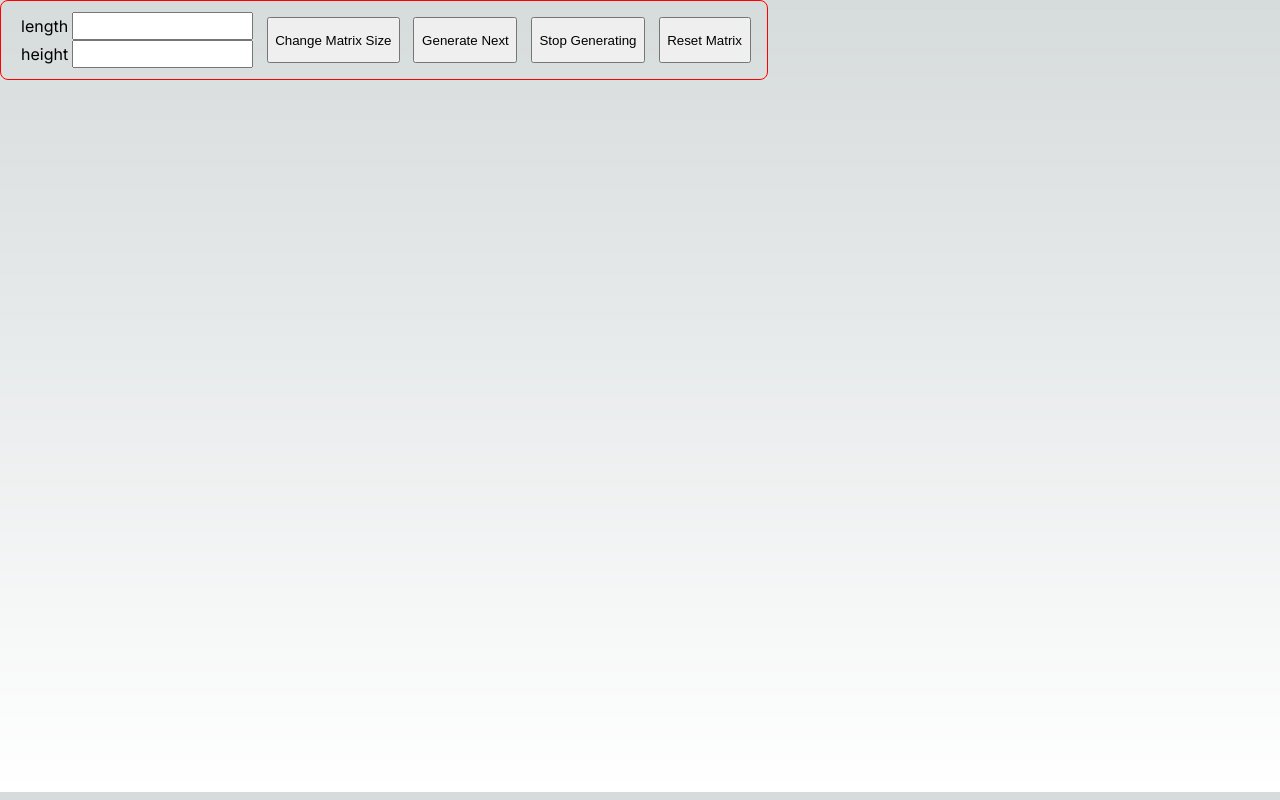
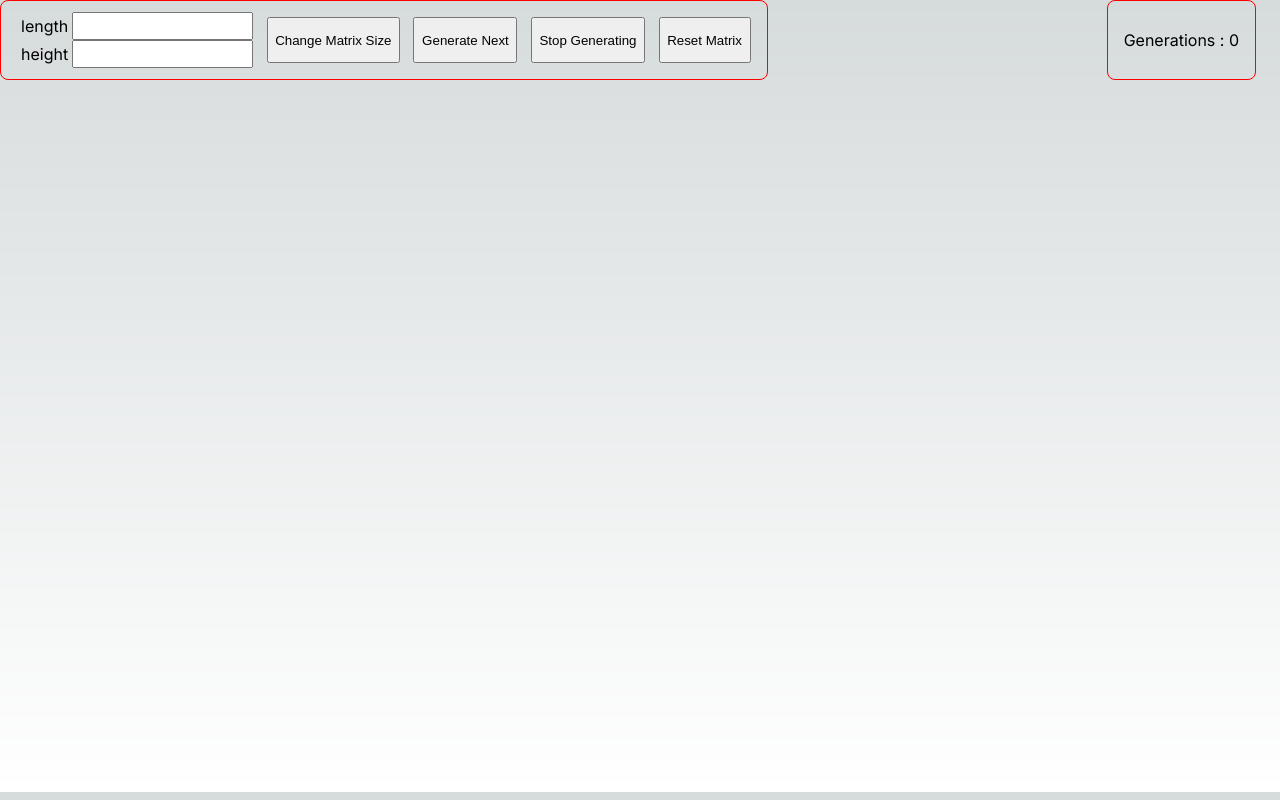
Before and after one commit to rif42/game-of-life-typescript, a Next.js app: page / in a window 1280 px wide. Built offline with nearby package versions, Linux system fonts and the light colour scheme.

Commit message:
fix: improved start and pause generation algorithms

```diff
--- a/src/app/page.tsx
+++ b/src/app/page.tsx
@@ -17,8 +17,12 @@ export default function Home() {
     const xnumber = useRef<HTMLInputElement>(null);
     const ynumber = useRef<HTMLInputElement>(null);
     const [generations, setGenerations] = useState(0);
+    const [generationState, setGenerationState]= useState(0)
+    // 0 reset, 1 pause, 2 play
 
     function createMatrix(x: number, y: number) {
+        setGenerationState(0)
+        setGenerations(0)
         setMatrix(new Array(x * y).fill(0));
     }
     // const handleUpdate = () => {
@@ -52,13 +56,13 @@ export default function Home() {
     }
 
     useEffect(() => {
-        while (generations > 0) {
+        while (generationState === 2) {
             const intervalId = setInterval(generateNext, 1000); // run every second
             return () => {
                 clearInterval(intervalId); // clear interval on component unmount
             };
         }
-    }, [generations]);
+    });
 
     function generateNext() {
         const buffer_matrix: number[] = matrix;
@@ -188,48 +192,37 @@ export default function Home() {
     return (
         <>
             <ToastContainer />
-            <div
-                style={{
-                    display: "flex",
-                    position: "absolute",
-                    justifySelf: "center",
-                    flexDirection: "row",
-                    padding: "1em",
-                    height: "5em",
-                    alignItems: "center",
-                    borderRadius: "0.5em",
-                    border: "1px solid red",
-                    zIndex: 100,
-                }}>
-                <div style={{ display: "flex", flexDirection: "column" }}>
-                    <div style={{ display: "flex", flexDirection: "row" }}>
+            <div className='generations-container'>Generations : {generations}</div>
+            <div className='control-container'>
+                <div className='flex-col'>
+                    <div className='flex-row'>
                         <div style={{ padding: "0.25em" }}>length</div>
                         <input type='number' ref={xnumber}></input>
                     </div>
-                    <div style={{ display: "flex", flexDirection: "row" }}>
+                    <div className='flex-row'>
                         <div style={{ padding: "0.25em" }}>height</div>
                         <input type='number' ref={ynumber}></input>
                     </div>
                 </div>
-                <button style={{ height: "100%", marginLeft: "1em", padding: "0.5em" }} onClick={handleXYChange}>
+                <button className='control-buttons' onClick={handleXYChange}>
                     Change Matrix Size
                 </button>
                 <button
-                    style={{ height: "100%", marginLeft: "1em", padding: "0.5em" }}
+                    className='control-buttons'
                     onClick={() => {
-                        setGenerations(1);
+                        setGenerationState(2);
                     }}>
                     Generate Next
                 </button>
                 <button
-                    style={{ height: "100%", marginLeft: "1em", padding: "0.5em" }}
+                    className='control-buttons'
                     onClick={() => {
-                        setGenerations(0);
+                        setGenerationState(1);
                     }}>
                     Stop Generating
                 </button>
                 <button
-                    style={{ height: "100%", marginLeft: "1em", padding: "0.5em" }}
+                    className='control-buttons'
                     onClick={() => {
                         createMatrix(xMatrix, yMatrix);
                     }}>
--- a/src/app/styles.css
+++ b/src/app/styles.css
@@ -3,14 +3,57 @@
     /* gap: 1px; */
     height: 99vh;
     width: 99vw;
-  }
+}
 
-  .dead {
+.dead {
     border: 1px solid black;
     background-color: black;
-  }
+}
 
-  .alive{
+.alive {
     border: 1px solid black;
     background-color: red;
-  }
+}
+
+.control-container {
+    display: flex;
+    position: absolute;
+    justify-self: center;
+    flex-direction: row;
+    padding: 1em;
+    height: 5em;
+    align-items: center;
+    border-radius: 0.5em;
+    border: 1px solid red;
+    z-index: 100;
+}
+.flex-col {
+    display: flex;
+    flex-direction: column;
+}
+
+.flex-row {
+    display: flex;
+    flex-direction: row;
+}
+
+.control-buttons {
+    height: 100%;
+    margin-left: 1em;
+    padding: 0.5em;
+}
+
+.generations-container {
+    display: flex;
+    position: absolute;
+    justify-self: center;
+    flex-direction: row;
+    padding: 1em;
+    height: 5em;
+    align-items: center;
+    border-radius: 0.5em;
+    border: 1px solid red;
+    z-index: 100;
+    top: 0;
+    right: 1.5em;
+}
```
